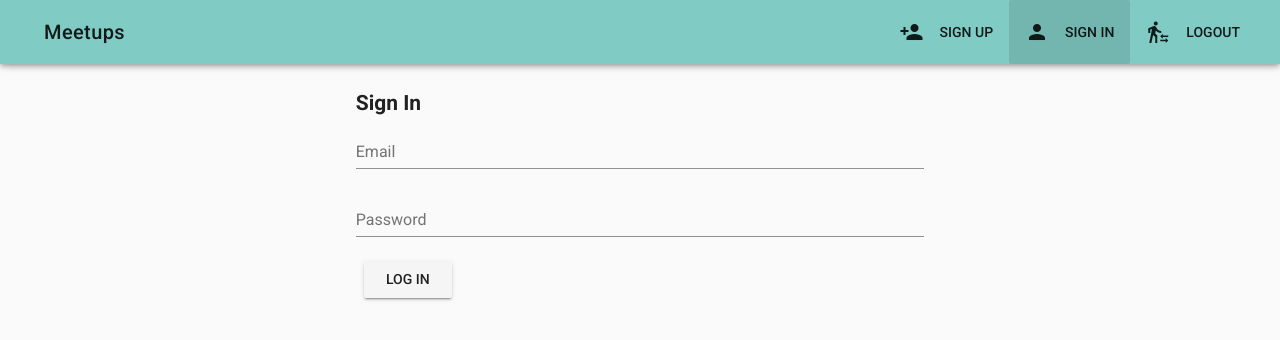
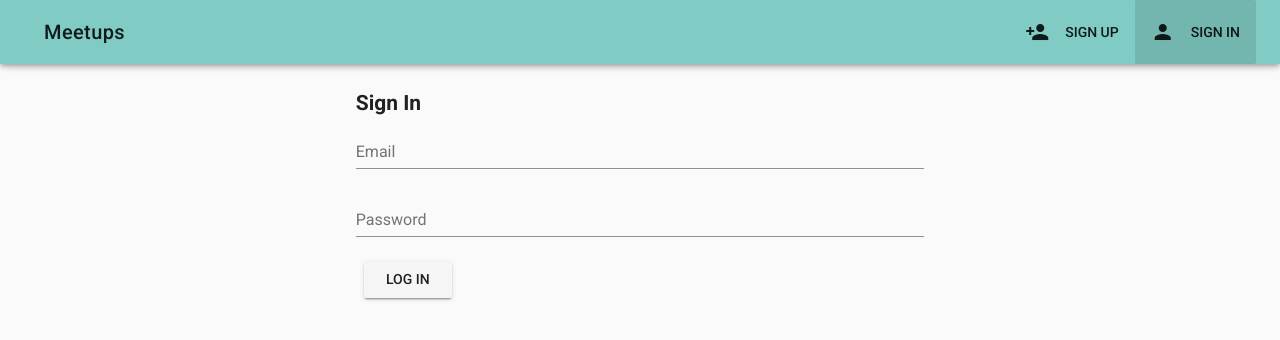
Before and after one commit to Farmatique/vue-meetups, a Vue app: page /signin in a window 1280 px wide. Shown: the top 340 px of the page. Built offline with nearby package versions, Linux system fonts and the light colour scheme; no server answers; the database is empty.

Commit message:
-creatorId is now saved in firebase for every new created meetup -Logout only showing when user is authenticated

```diff
--- a/src/App.vue
+++ b/src/App.vue
@@ -12,7 +12,7 @@
           </v-list-tile-action>
           <v-list-tile-content>{{ item.title }}</v-list-tile-content>
         </v-list-tile>
-        <v-list-tile @click="logout">
+        <v-list-tile v-if="isUserAuthenticated" @click="logout">
           <v-list-tile-action>
             <v-icon>transfer_within_a_station</v-icon>
           </v-list-tile-action>
@@ -36,7 +36,7 @@
           <v-icon left>{{ item.icon }}</v-icon>
           {{ item.title }}
         </v-btn>
-        <v-btn flat @click="logout">
+        <v-btn v-if="isUserAuthenticated" flat @click="logout">
           <v-icon left>transfer_within_a_station</v-icon>
           Logout
         </v-btn>
@@ -69,6 +69,9 @@ export default {
         ]
       }
       return MenuItems;
+    },
+    isUserAuthenticated(){
+      return this.$store.getters.isUserAuthenticated;
     }
   },
   methods: {
--- a/src/store/index.js
+++ b/src/store/index.js
@@ -32,13 +32,14 @@ export const store = new VueX.Store({
 		}
 	},
 	actions: {
-		addNewMeetup ({commit}, payload) {
+		addNewMeetup ({commit, getters}, payload) {
 			const newMeetup = {
 					title: payload.title,
 					description: payload.description,
 					imageUrl: payload.imageUrl,
 					location: payload.location,
-					date: payload.date.date + ' ' + payload.date.time
+					date: payload.date.date + ' ' + payload.date.time,
+					creatorId: getters.user.id
 			}
 			firebase.database().ref('meetups').push(newMeetup)
 				.then(data => {
```
